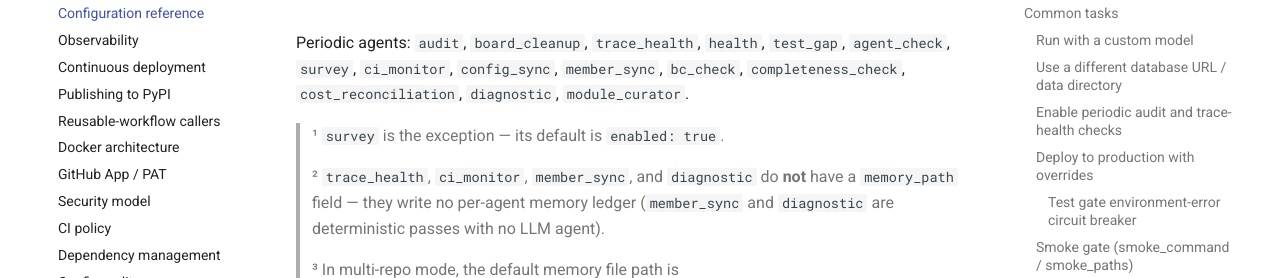
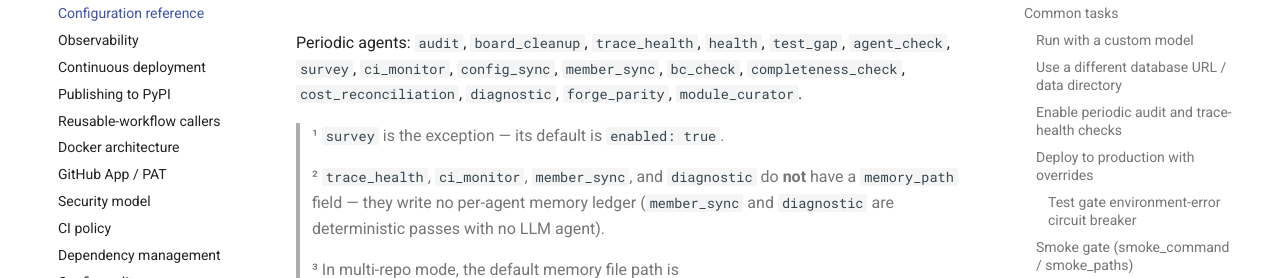
Before and after one commit to damien-robotsix/robotsix-mill, an MkDocs documentation site: the page built from docs/configuration.md, in a window 1280 px wide and 900 px high, scrolled down 20455 px. Shown: the part 176-454 px from the top of the window. Built offline with MkDocs 1.6.1 and Material for MkDocs 9.7.7, drawn with Linux system fonts in a browser that asks for light colours.

Commit message:
mill(docs): Wiring: create forge_parity_runner.py wrapper and CLI entry for forge-parity agent (20260614T142938Z-wiring-create-forge-parity-runner-py-wra-d305)

```diff
--- a/docs/configuration.md
+++ b/docs/configuration.md
@@ -573,7 +573,7 @@ Each periodic agent shares this pattern:
 
 Periodic agents: `audit`, `board_cleanup`, `trace_health`, `health`, `test_gap`,
 `agent_check`, `survey`, `ci_monitor`, `config_sync`, `member_sync`, `bc_check`,
-`completeness_check`, `cost_reconciliation`, `diagnostic`, `module_curator`.
+`completeness_check`, `cost_reconciliation`, `diagnostic`, `forge_parity`, `module_curator`.
 
 > ¹ `survey` is the exception — its default is `enabled: true`.
 >
```
Also changed, not shown: README.md (+2 -0 lines).
